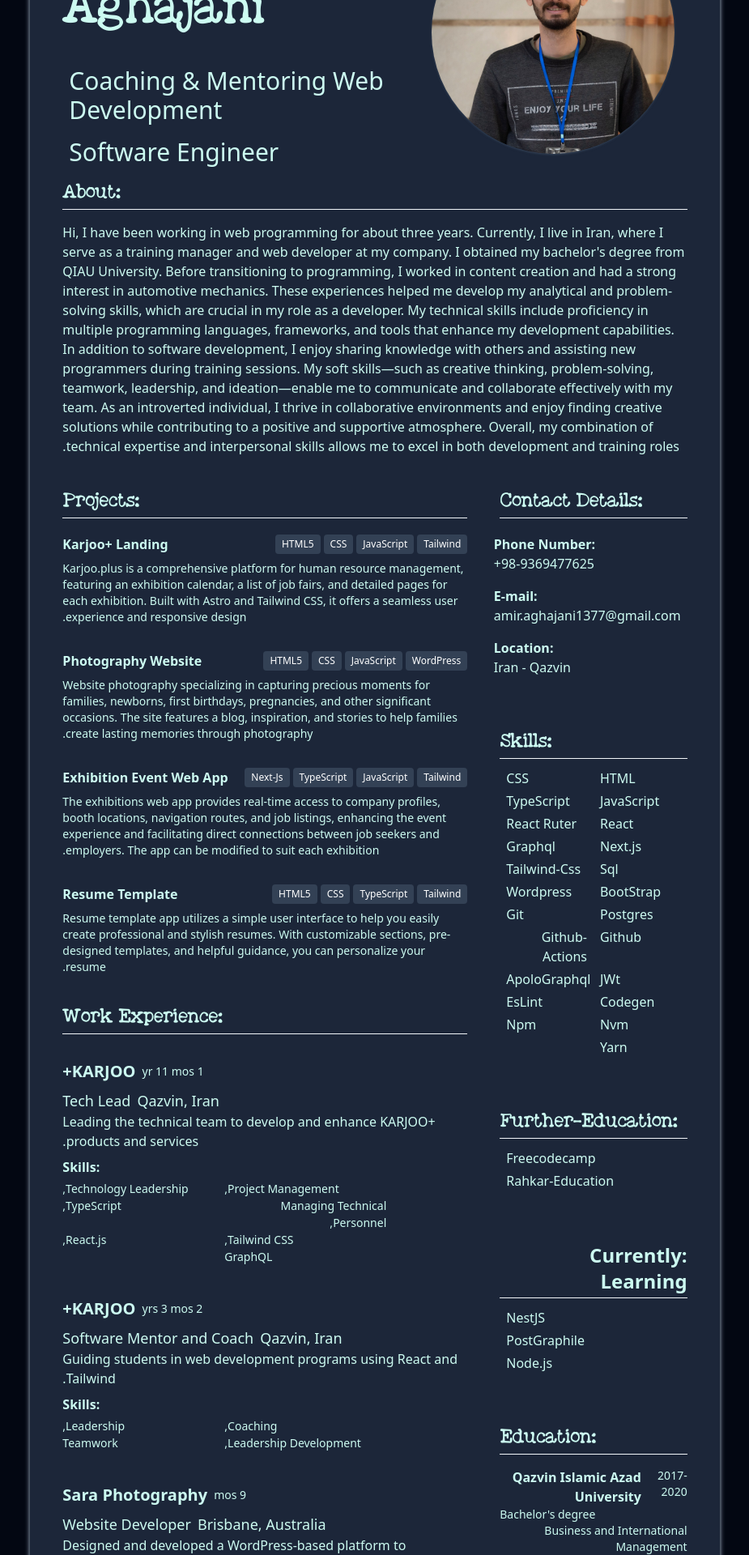
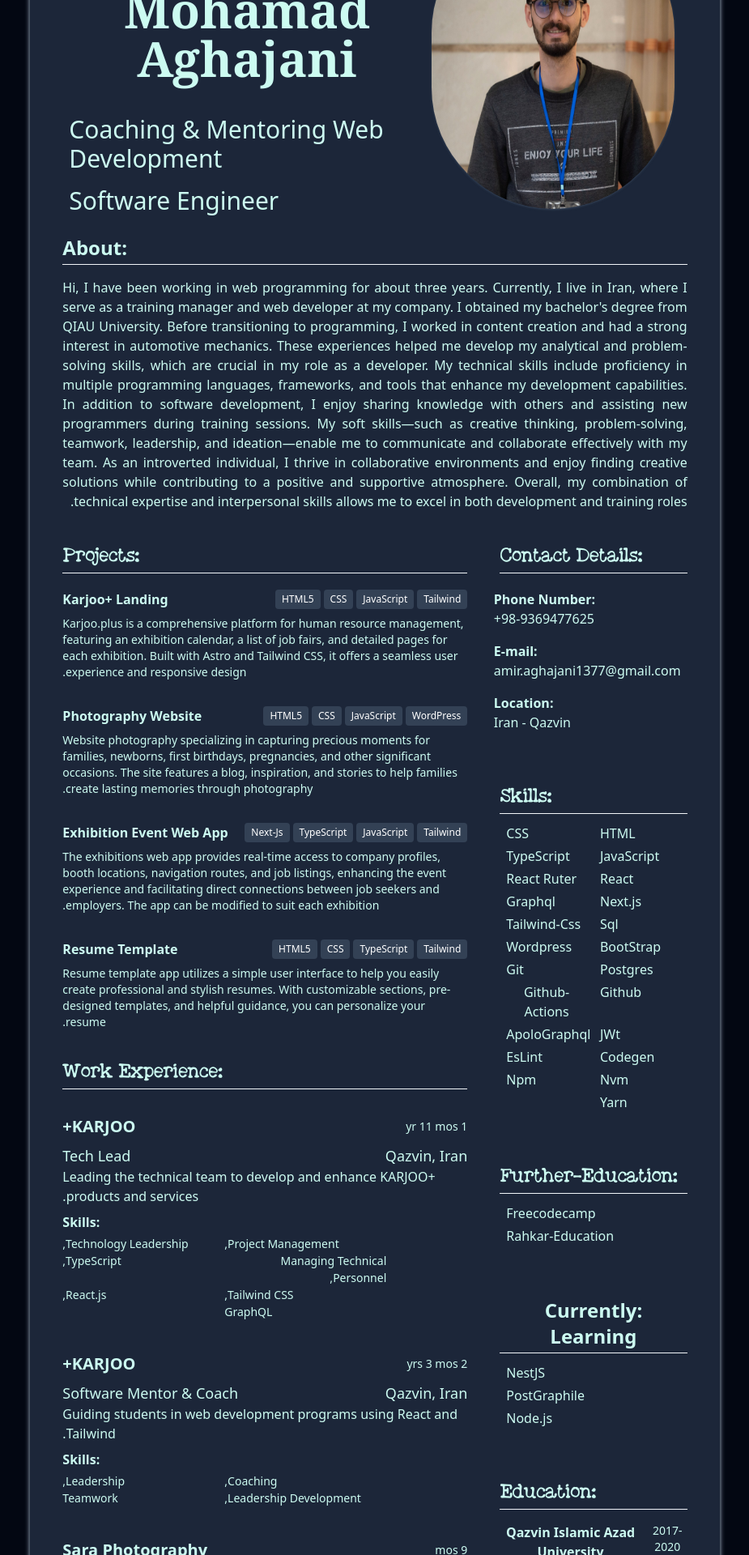
Before and after one commit to AmirAghajani98/portfolio, a Next.js app: page /resume in a window 1280 px wide. Shown: the part 340-2260 px from the top of the page at 81% size, without its empty margins (177-1102 px from the left). Built offline with nearby package versions, Linux system fonts and the light colour scheme.

Commit message:
fix-resume

```diff
--- a/public/locales/en/common.json
+++ b/public/locales/en/common.json
@@ -67,7 +67,7 @@
       },
       {
         "company": "KARJOO+",
-        "role": "Software Mentor and Coach",
+        "role": "Software Mentor & Coach",
         "duration": "2 yrs 3 mos",
         "location": "Qazvin, Iran",
         "type": "Part-time (Hybrid)",
--- a/src/app/resume/page.tsx
+++ b/src/app/resume/page.tsx
@@ -70,7 +70,7 @@ export default function resume() {
       <SecondaryNavbar />
       <main className="w-screen bg-slate-700 dark:bg-gray-950 pt-10">
         <div className="flex justify-center content-center font-sans ">
-          <div className="text-gray-950 dark:text-teal-100 border border-gray-600 rounded-xl font-sans shadow-md dark:bg-slate-800 bg-slate-400 dark:bg-opacity-95 bg-opacity-80 shadow-slate-400 px-10 w-4/6 mb-16">
+          <div className="text-gray-950 dark:text-teal-100 border border-gray-600 rounded-xl font-sans shadow-md dark:bg-slate-800 bg-slate-400 dark:bg-opacity-95 bg-opacity-80 shadow-slate-400 sm:px-10 px-4 sm:w-4/6 w-11/12 mb-16">
             <div className="w-full flex justify-between items-center rounded-2xl mt-8">
               <div className="my-1.5 p-1">
                 <DownloadDropdown />
@@ -83,23 +83,23 @@ export default function resume() {
               lang={currentLocale}
               dir={currentLocale === "fa" ? "ltr" : "rtl"}
             >
-              <div className="flex justify-between w-full">
+              <div className="sm:flex justify-between w-full">
                 <Image
                   className="justify-center rounded-full shadow shadow-slate-700 my-8 mr-4"
                   src={"./img/aaaa.jpg"}
                   alt={"amir"}
                   width={300}
-                  height={200}
+                  height={300}
                   priority
                 />
                 <div className="flex justify-between mt-16">
                   <div className={isRTL ? "text-right" : "text-left"}>
-                    <h1 className="text-6xl font-extrabold">
+                    <h1 className="sm:text-6xl text-[40px] font-extrabold text-center font-serif">
                       {t("header.name")}
                     </h1>
-                    <ul className="grid justify-items-end mt-8">
+                    <ul className="grid justify-items-end mt-8 mb-4">
                       {header.map((header, index) => (
-                        <li key={index} className="px-2 my-2 text-3xl">
+                        <li key={index} className="px-2 my-2 sm:text-3xl text-2xl">
                           {header}
                         </li>
                       ))}
@@ -108,17 +108,17 @@ export default function resume() {
                 </div>
               </div>
               <div>
-                <h2 className="text-2xl pb-1 border-b border-slate-800 dark:border-slate-100 font-semibold grid justify-items-end">
+                <h2 className="text-2xl pb-1 border-b border-slate-800 dark:border-slate-100 font-semibold grid justify-items-end font-sans">
                   {t("about.title")}
                 </h2>
                 <div className={isRTL ? "text-right" : "text-left"}>
-                  <p className="grid justify-items-end mt-4 text-base">
+                  <p className="grid justify-items-end mt-4 text-base text-justify">
                     {t("about.content")}
                   </p>
                 </div>
               </div>
-              <div className="flex gap-x-10 mt-4">
-                <div className="w-[30%] text-auto ">
+              <div className="sm:flex sm:gap-x-10 mt-4">
+                <div className="sm:w-[30%] w-11/12 sm:text-auto text-center mx-auto">
                   <>
                     <h2 className="w-full mt-6 text-2xl pb-1 border-b border-slate-800 dark:border-slate-100 font-semibold grid justify-items-end">
                       {t("contactDetails.title")}
@@ -209,11 +209,11 @@ export default function resume() {
                       <li className="pt-2 grid justify-items-end">
                         <p className="flex justify-between text-sm gap-x-2">
                           {t("education.duration")}
-                          <strong className="text-base">
+                          <strong className="text-base sm:text-center text-left">
                             {t("education.university")}
                           </strong>
                         </p>
-                        <p className="flex justify-between text-sm">
+                        <p className="flex justify-between text-sm mt-2">
                           {t("education.grade")}
                         </p>
                         <p className="flex justify-between text-sm">
@@ -235,7 +235,7 @@ export default function resume() {
                     </ul>
                   </>
                 </div>
-                <div className="w-[70%] grid justify-items-end">
+                <div className="sm:w-[70%] w-11/12 mx-auto grid justify-items-end">
                   <div>
                     <h2 className="text-2xl mt-6 pb-1 border-b border-slate-800 dark:border-slate-100 font-semibold grid justify-items-end">
                       {t("projects.title")}
@@ -243,7 +243,10 @@ export default function resume() {
                     <ul className="">
                       {projects.map((project, index) => (
                         <li key={index} className="py-3 grid">
-                          <div className="flex justify-between">
+                          <div className="sm:flex sm:justify-between">
+                          <strong className="sm:hidden grid my-2 justify-items-end">
+                              {project.title}
+                            </strong>
                             <p className="flex my-2">
                               <span className="bg-gray-500 dark:bg-slate-700 dark:text-white text-gray-950 px-2 py-1 ml-1 text-xs rounded">
                                 {project.skillA}
@@ -258,7 +261,7 @@ export default function resume() {
                                 {project.skillD}
                               </span>
                             </p>
-                            <strong className="grid my-2 justify-items-end">
+                            <strong className="sm:grid hidden my-2 justify-items-end">
                               {project.title}
                             </strong>
                           </div>
@@ -277,14 +280,14 @@ export default function resume() {
                     </h2>
                     <ul className="mt-2 grid">
                       {workExperiences.map((experience, index) => (
-                        <li key={index} className="py-4 grid justify-items-end">
-                          <p className="flex justify-between items-center text-sm my-2 gap-x-2">
+                        <li key={index} className="py-4 sm:grid sm:justify-items-end">
+                          <p className="w-full flex justify-between items-center text-sm my-2 sm:gap-x-2">
                             {experience.duration}
                             <strong className="text-xl">
                               {experience.company}
                             </strong>
                           </p>
-                          <p className="flex justify-between text-lg gap-x-2 font-medium">
+                          <p className="w-full flex justify-between sm:text-lg text-base sm:gap-x-2 font-medium">
                             <span className="font-light">
                               {experience.location}
                             </span>
@@ -292,7 +295,7 @@ export default function resume() {
                           </p>
 
                           <div className={isRTL ? "text-right" : "text-left"}>
-                            <p className="text-base mb-2">
+                            <p className="sm:text-base text-sm mb-2">
                               {experience.description}
                             </p>
                           </div>
```
